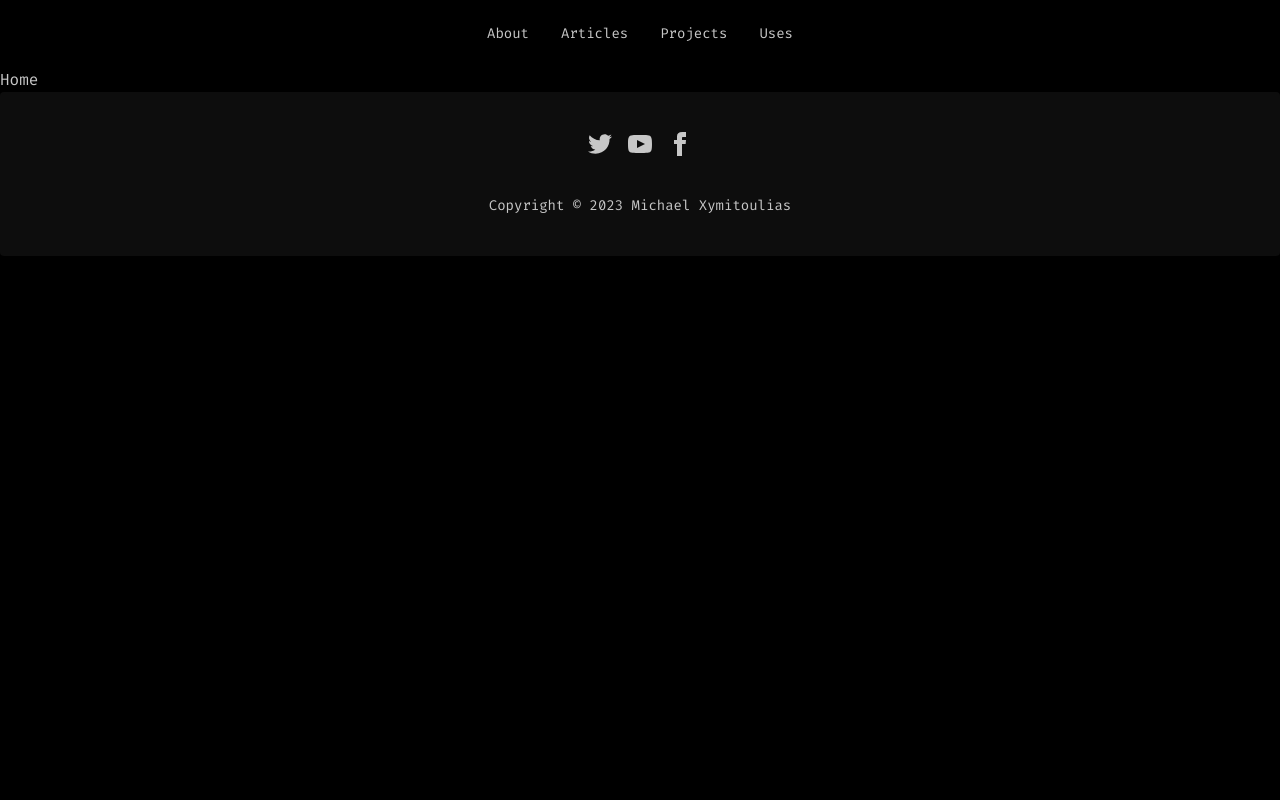
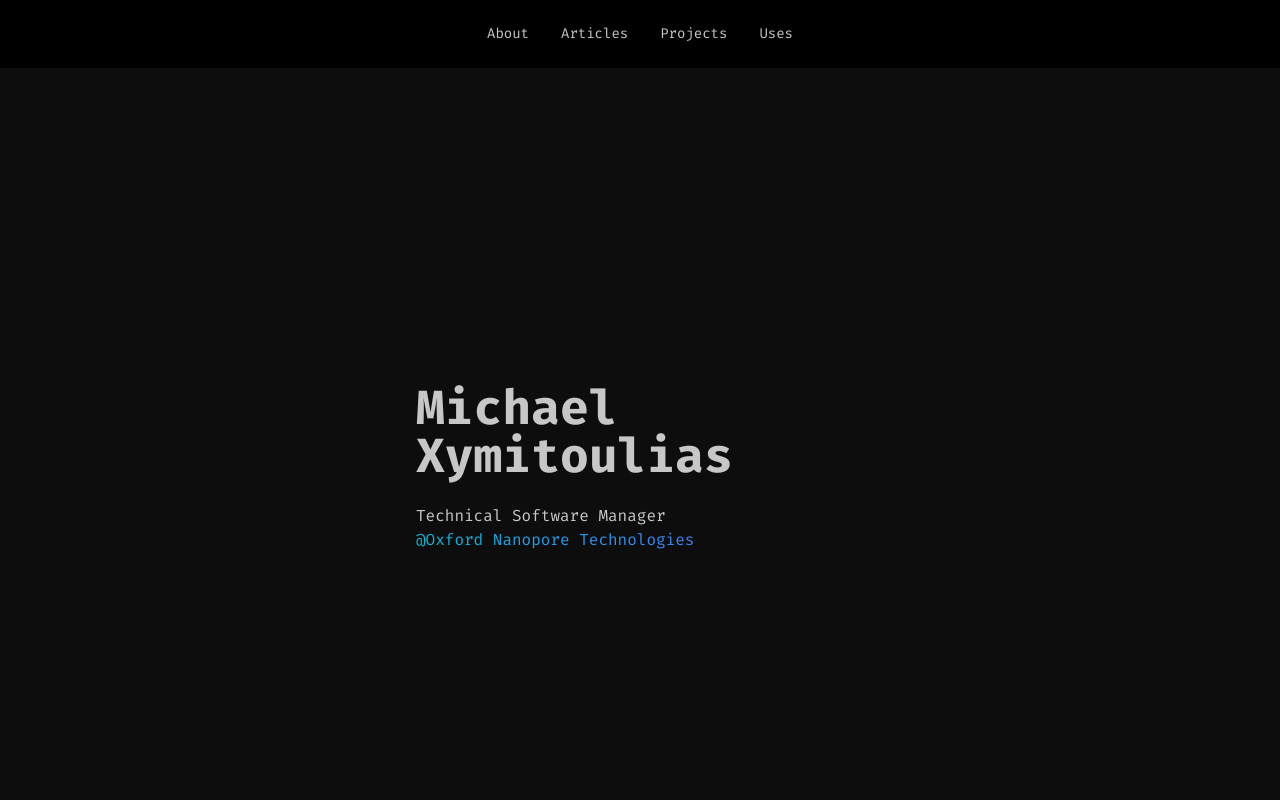
Before and after one commit to michxymi/michxymi.com, a Next.js app: page / in a window 1280 px wide. Shown: the top 800 px of the page. Built offline with nearby package versions, Linux system fonts and the light colour scheme.

Commit message:
Add hero to homepage

```diff
--- a/app/page.tsx
+++ b/app/page.tsx
@@ -1,5 +1,5 @@
+import Hero from '../components/hero'
+
 export default function Home() {
-  return (
-    <h1>Home</h1>
-  )
+  return <Hero/>
 }
```
